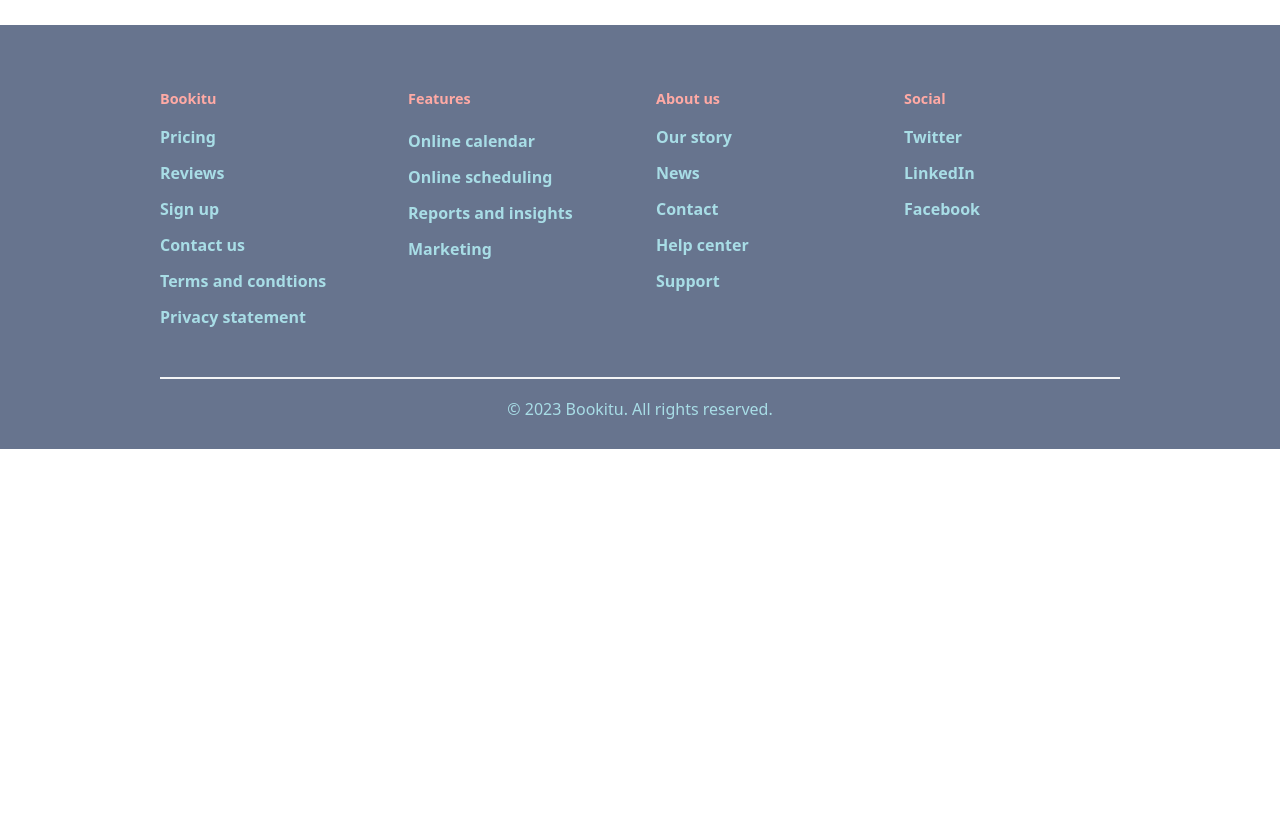
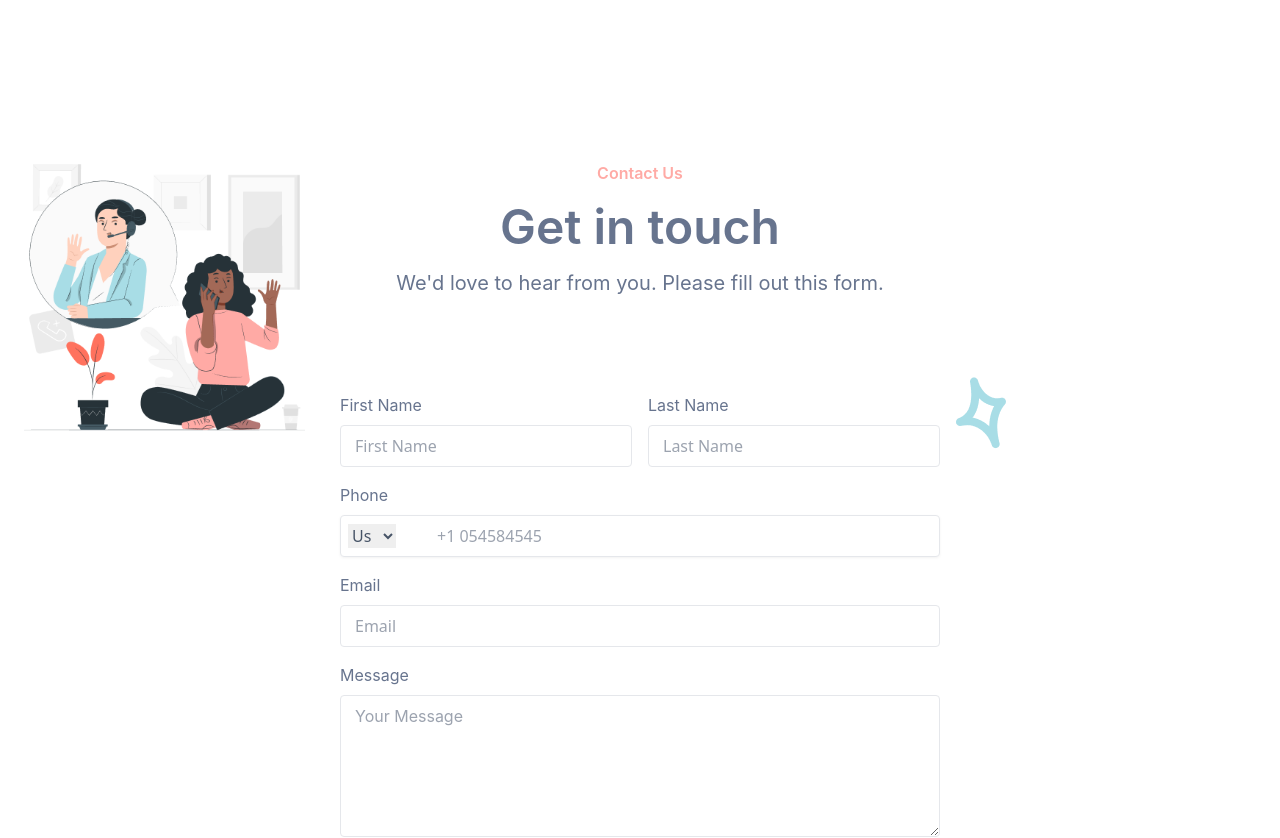
Before and after one commit to babulakterfsd/beautycutie, a Next.js app: page /about in a window 1280 px wide. Shown: the part 2060-2898 px from the top of the page. Before the commit the page ends 2509 px from the top, so only its background shows below. Built offline with nearby package versions, Linux system fonts and the light colour scheme.

Commit message:
about page fully done

```diff
--- a/src/components/About.client.tsx
+++ b/src/components/About.client.tsx
@@ -1,6 +1,9 @@
 import Image from 'next/image';
+import getintouchimg from '../../public/assets/images/getintouch.png';
+import getintouch2img from '../../public/assets/images/getintouch2smallicon.png';
 import visionimg from '../../public/assets/images/ourvisiondesktop.png';
 import ultasurjo from '../../public/assets/images/ultashurjo.png';
+import ContactForm from './ContactForm';
 import NewsletterHalf from './NewsletterHalf';
 
 const About = () => {
@@ -60,7 +63,7 @@ const About = () => {
           perfectionist and enjoying the interaction with clients, usually comes
           with a dislike for using computer. These are only a few difficulties
           of running a business like a hairdressing salon. Sadly a lot of people
-          don’t think of our business type to be so challenging. But we know it.
+          don't think of our business type to be so challenging. But we know it.
           We have experience it. And our goal is to make your life easier, to
           make our businesses more profitable and to help you take a bigger
           share home weather you are a one man business or a multi-location.
@@ -70,6 +73,31 @@ const About = () => {
       <div className="px-6 md:px-16 lg:px-32 py-12">
         <NewsletterHalf />
       </div>
+      {/* contact section */}
+      <div className="grid grid-cols-12 -mt-16 md:mt-10 lg:mt-28 px-4 lg:px-2">
+        <div className="col-span-12 md:col-span-3 relative">
+          <Image
+            src={getintouchimg}
+            alt="Get in touch"
+            className="object-cover lg:w-[431px]"
+          />
+          <Image
+            src={getintouch2img}
+            alt="Get in touch"
+            className="md:hidden absolute -bottom-20 left-52"
+          />
+        </div>
+        <div className="col-span-12 md:col-span-6 mt-6 lg:mb-16">
+          <ContactForm />
+        </div>
+        <div className="col-span-12 md:col-span-3">
+          <Image
+            src={getintouch2img}
+            alt="Get in touch"
+            className="hidden md:block md:-ml-36 lg:ml-0 lg:mt-60"
+          />
+        </div>
+      </div>
     </section>
   );
 };
--- a/src/components/NewsletterHalf.tsx
+++ b/src/components/NewsletterHalf.tsx
@@ -21,7 +21,7 @@ const NewsletterHalf = () => {
       <div className="grid grid-cols-12">
         <div className="col-span-12 md:col-span-4 lg:col-span-2 hidden lg:block"></div>
         {/* main content */}
-        <div className="col-span-12 lg:col-span-6 flex justify-center items-center flex-col px-7 md:px-0 py-10 md:py-8 lg:py-0">
+        <div className="col-span-12 lg:col-span-6 flex justify-center items-center flex-col px-7 md:px-0 py-10 md:py-8 lg:py-0 lg:ml-32">
           <h2 className="text-center text-cyan font-inter text-3xl font-semibold lg:leading-[44px] lg:tracking-[-.72px] mb-4 lg:mb-5">
             Join our newsletter
           </h2>
```
